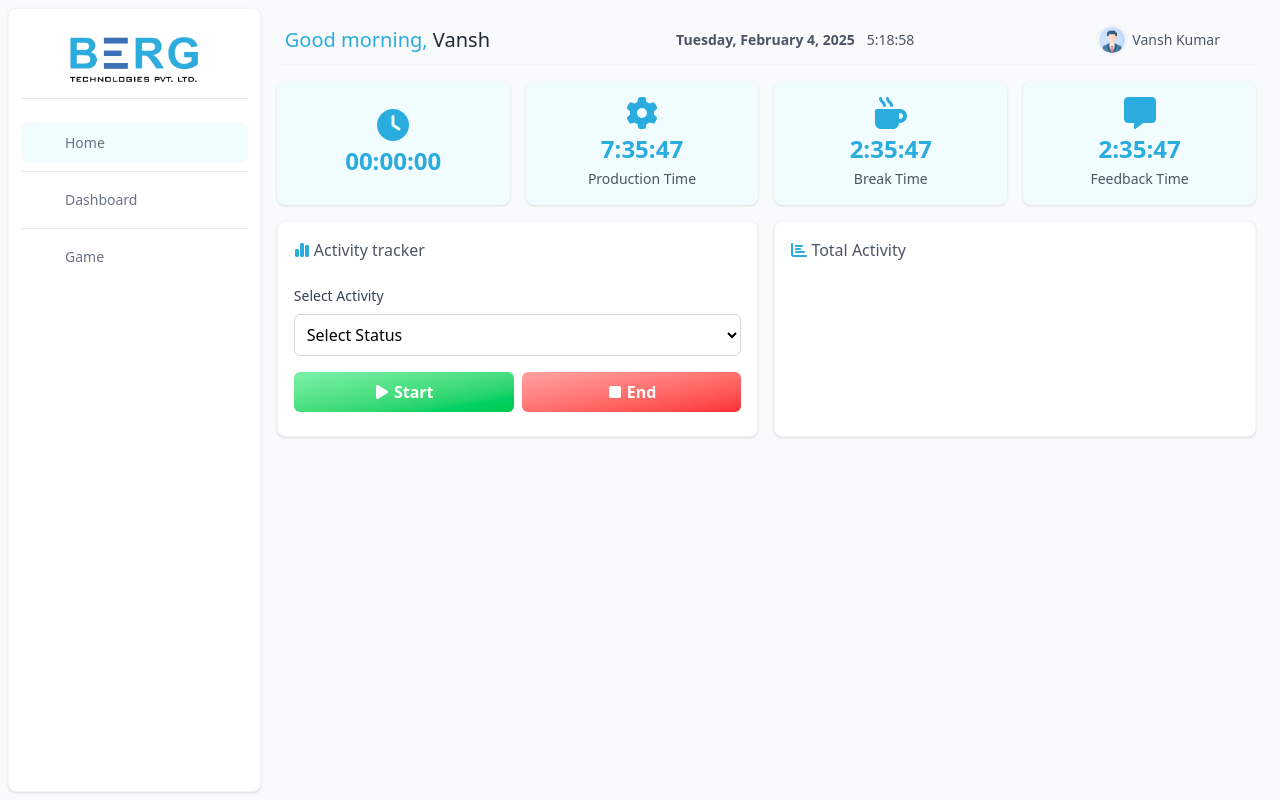
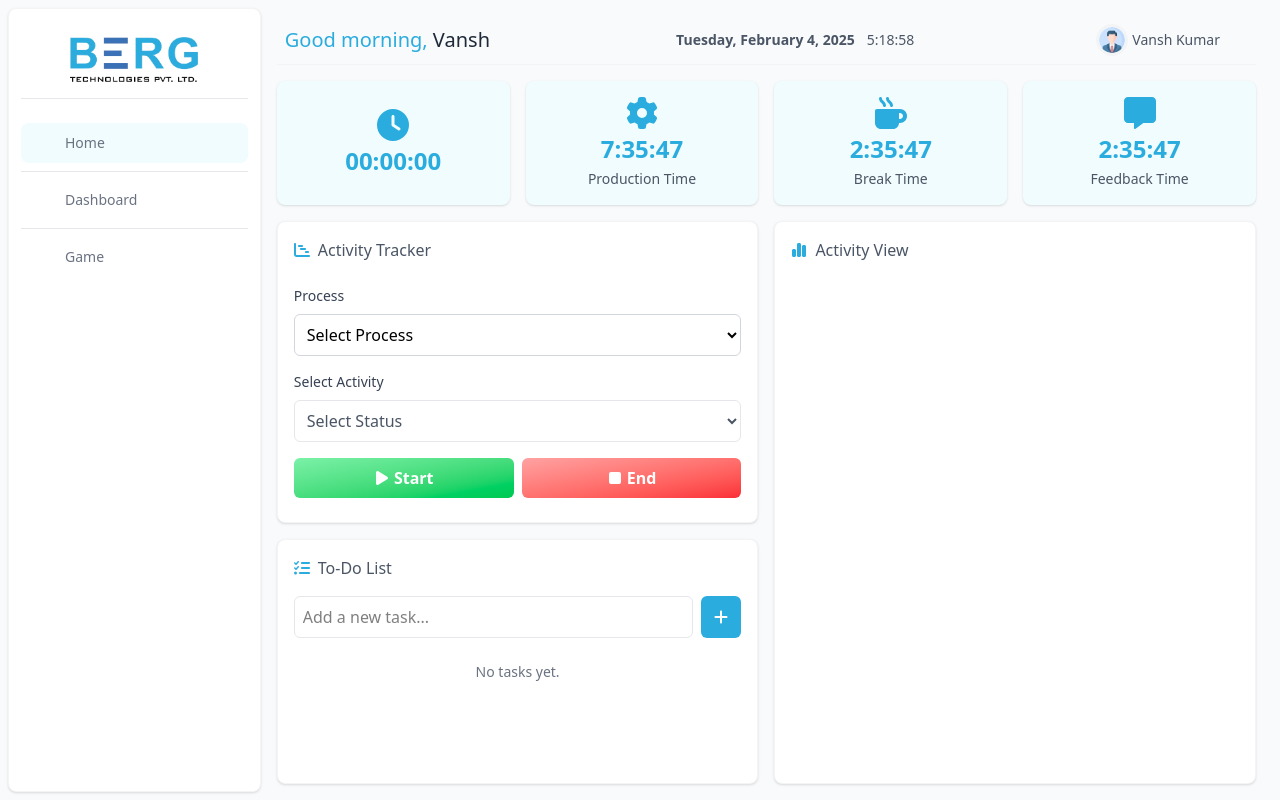
Before and after one commit to ALU-akash/Anvesana, a React (Vite) app in the folder frontend/: page /home in a window 1280 px wide. Built offline with nearby package versions, Linux system fonts and the light colour scheme; some icons are missing.

Commit message:
added to-do list

```diff
--- a/frontend/src/pages/HomePage.jsx
+++ b/frontend/src/pages/HomePage.jsx
@@ -1,65 +1,138 @@
-import React, { useState, useRef } from "react";
+import React, { useState, useEffect } from "react";
 import Sidebar from "../components/Sidebar";
 import Navbar from "../components/Navbar";
 import {
   FaBriefcase,
   FaChartBar,
+  FaChartGantt,
   FaChartSimple,
   FaClock,
   FaGear,
+  FaListCheck,
   FaMessage,
   FaMugHot,
+  FaPenClip,
   FaPlay,
+  FaPlus,
   FaStop,
-  FaUpwork,
+  FaTrash,
 } from "react-icons/fa6";
-import { FcStart } from "react-icons/fc";
 
 export default function HomePage() {
-  const [process, setActivity] = useState("");
+  const [process, setProcess] = useState("");
+  const [todos, setTodos] = useState([]);
+
+  // Load tasks from local storage on component mount
+  useEffect(() => {
+    const storedTodos = JSON.parse(localStorage.getItem("todos")) || [];
+    setTodos(storedTodos);
+  }, []);
+
+  // Save tasks to local storage whenever `todos` change
+  useEffect(() => {
+    localStorage.setItem("todos", JSON.stringify(todos));
+  }, [todos]);
+
+  const addTodo = (event) => {
+    event.preventDefault();
+    const newTodo = event.target.elements.todoInput.value.trim();
+    if (newTodo) {
+      setTodos([...todos, newTodo]);
+      event.target.reset(); // Clear input
+    }
+  };
+
+  const removeTodo = (index) => {
+    const updatedTodos = todos.filter((_, i) => i !== index);
+    setTodos(updatedTodos);
+  };
+
   return (
     <div className="h-screen grid grid-cols-5 bg-gray-50 p-2">
       {/* Sidebar */}
       <Sidebar />
 
       {/* Main Content */}
-      <main className="col-span-4 flex flex-col gap-4 h-full py-2 px-4">
+      <main className="col-span-4 flex flex-col gap-4 h-full py-2 px-4 overflow-y-scroll">
         <Navbar />
 
+        {/* Statistics Cards */}
         <div className="grid grid-cols-4 items-center justify-center gap-4">
-          <div className="bg-[#F0FCFD] text-[#2BACDE]  p-4 flex flex-col gap-1 w-full h-full justify-center items-center mx-auto rounded-lg shadow-sm">
-            <FaClock size={32} className="" />
-            <span className="text-2xl font-semibold">00:00:00</span>
+          {[
+            { icon: <FaClock size={32} />, title: "00:00:00" },
+            {
+              icon: <FaGear size={32} />,
+              title: "7:35:47",
+              subtitle: "Production Time",
+            },
+            {
+              icon: <FaMugHot size={32} />,
+              title: "2:35:47",
+              subtitle: "Break Time",
+            },
+            {
+              icon: <FaMessage size={32} />,
+              title: "2:35:47",
+              subtitle: "Feedback Time",
+            },
+          ].map((item, idx) => (
+            <div
+              key={idx}
+              className="bg-[#F0FCFD] text-[#2BACDE] p-4 flex flex-col gap-1 w-full h-full justify-center items-center mx-auto rounded-lg shadow-sm"
+            >
+              {item.icon}
+              <span className="text-2xl font-semibold">{item.title}</span>
+              {item.subtitle && (
+                <span className="text-sm text-gray-600">{item.subtitle}</span>
+              )}
             </div>
-          <div className="bg-[#F0FCFD] text-[#2BACDE]  p-4 flex flex-col gap-1 w-full h-full justify-center items-center mx-auto rounded-lg shadow-sm">
-            <FaGear size={32} className="" />
-            <span className="text-2xl font-semibold">7:35:47</span>
-            <span className="text-sm text-gray-600">Production Time</span>
+          ))}
         </div>
-          <div className="bg-[#F0FCFD] text-[#2BACDE]  p-4 flex flex-col gap-1 w-full h-full justify-center items-center mx-auto rounded-lg shadow-sm">
-            <FaMugHot size={32} className="" />
-            <span className="text-2xl font-semibold">2:35:47</span>
-            <span className="text-sm text-gray-600">Break Time</span>
-          </div>
-          <div className="bg-[#F0FCFD] text-[#2BACDE]  p-4 flex flex-col gap-1 w-full h-full justify-center items-center mx-auto rounded-lg shadow-sm">
-            <FaMessage size={32} className="" />
-            <span className="text-2xl font-semibold">2:35:47</span>
-            <span className="text-sm text-gray-600">Feedback Time</span>
-          </div>
-        </div>
-        <div className="grid grid-cols-2 gap-4">
-          <div className=" bg-white border border-gray-100 rounded-lg shadow-sm p-4 flex flex-col gap-4">
-            <h5 className="flex items-center gap-1 font-medium text-gray-600">
-              <FaChartSimple className="text-[#2BACDE]" />
-              Activity tracker
+
+        {/* Activity Tracker & To-Do List */}
+        <div className="grid grid-cols-2 gap-4 h-full">
+          <div className="flex flex-col gap-4">
+            {/* Activity Tracker */}
+            <div className="bg-white border border-gray-100 rounded-lg shadow-sm p-4 flex flex-col gap-4">
+              <h5 className="flex items-center gap-2 font-medium text-gray-600">
+                <FaChartGantt className="text-[#2BACDE]" />
+                Activity Tracker
               </h5>
               <div className="flex flex-col gap-4 py-2">
+                <div className="space-y-2">
+                  <label className="block text-sm font-medium text-gray-700">
+                    Process
+                  </label>
+                  <select
+                    className="block w-full p-2 border border-gray-300 rounded-md"
+                    value={process}
+                    onChange={(e) => setProcess(e.target.value)}
+                  >
+                    <option value="" disabled>
+                      Select Process
+                    </option>
+                    <option value="MPQC:FK">MPQC:FK</option>
+                    <option value="MPQC:Shopsy">MPQC:Shopsy</option>
+                    <option value="Allen">Allen</option>
+                    <option value="SQA-FK">SQA-FK</option>
+                    <option value="UGC">UGC</option>
+                    <option value="RQA">RQA</option>
+                    <option value="VSQA">VSQA</option>
+                    <option value="Image QC">Image QC</option>
+                    <option value="Video QC">Video QC</option>
+                    <option value="Cleartrip">Cleartrip</option>
+                    <option value="Counterfeit">Counterfeit</option>
+                    <option value="HITL">HITL</option>
+                    <option value="RSQA">RSQA</option>
+                    <option value="MIS">MIS</option>
+                  </select>
+                </div>
                 <div className="space-y-2">
                   <label className="block text-sm font-medium text-gray-700">
                     Select Activity
                   </label>
                   <select
-                  className="block w-full p-2 border border-gray-300 rounded-md"
+                    className="block w-full p-2 border border-gray-200 text-gray-600 rounded-md"
                     value={process}
                     onChange={(e) => setProcess(e.target.value)}
                   >
@@ -92,12 +165,61 @@ export default function HomePage() {
                 </div>
               </div>
             </div>
-          <div className=" bg-white border border-gray-100 rounded-lg shadow-sm p-4 flex flex-col gap-4">
-            <h5 className="flex items-center gap-1 font-medium text-gray-600">
-              <FaChartBar className="text-[#2BACDE]" />
-              Total Activity
+
+            {/* To-Do List */}
+            <div className="h-full bg-white border border-gray-100 rounded-lg shadow-sm p-4 flex flex-col gap-4">
+              <h5 className="flex items-center gap-2 font-medium text-gray-600">
+                <FaListCheck className="text-[#2BACDE]" />
+                To-Do List
               </h5>
-            <div className="flex flex-col gap-4 py-2"></div>
+
+              {/* To-Do Input Form */}
+              <form onSubmit={addTodo} className="flex gap-2">
+                <input
+                  type="text"
+                  name="todoInput"
+                  className="flex-1 p-2 border border-gray-200 rounded-md"
+                  placeholder="Add a new task..."
+                />
+                <button
+                  type="submit"
+                  className="px-3 py-2 bg-[#2BACDE]  cursor-pointer text-white rounded-md hover:bg-[#3B71B6] transition"
+                >
+                  <FaPlus />
+                </button>
+              </form>
+
+              {/* To-Do List Items */}
+              <ul className="space-y-2 max-h-40 overflow-y-scroll">
+                {todos.length > 0 ? (
+                  todos.map((todo, index) => (
+                    <li
+                      key={index}
+                      className="flex justify-between items-center bg-gray-50 p-2 rounded-md"
+                    >
+                      <span className="text-gray-800">{todo}</span>
+                      <button
+                        onClick={() => removeTodo(index)}
+                        className="text-red-500 hover:text-red-700 transition-all duration-300 cursor-pointer"
+                      >
+                        <FaTrash />
+                      </button>
+                    </li>
+                  ))
+                ) : (
+                  <li className="text-gray-500 text-center text-sm p-2">
+                    No tasks yet.
+                  </li>
+                )}
+              </ul>
+            </div>
+          </div>
+          {/* graph here */}
+          <div className="bg-white border border-gray-100 rounded-lg shadow-sm p-4 flex flex-col gap-4">
+            <h5 className="flex items-center gap-2 font-medium text-gray-600">
+              <FaChartSimple className="text-[#2BACDE]" />
+              Activity View
+            </h5>
           </div>
         </div>
       </main>
```
Lines whose indentation alone changed are shown as unchanged.
